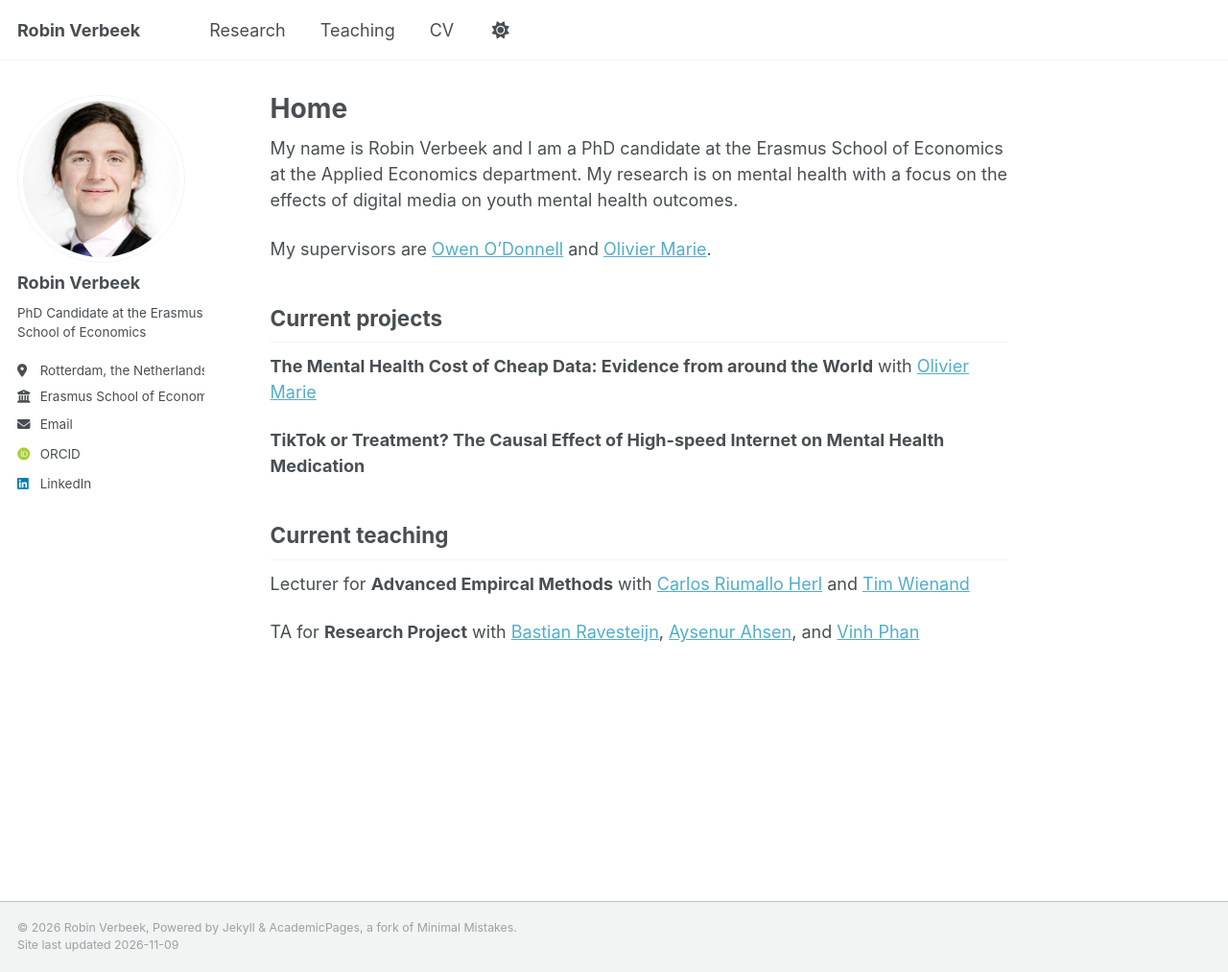
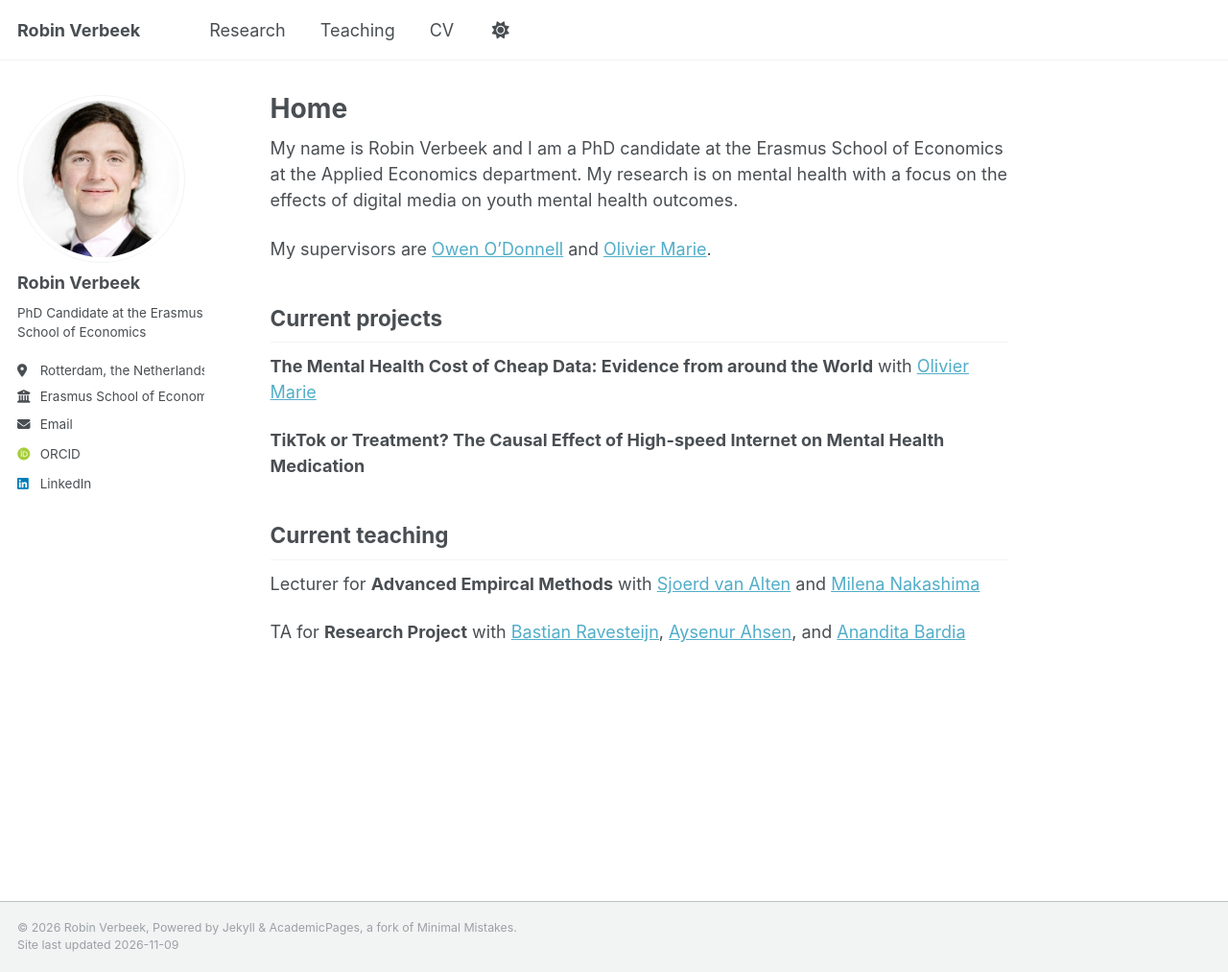
Before and after one commit to RobinV1/robinv1.github.io, a Jekyll site: the page built from _pages/about.md, in a window 1280 px wide and 1013 px high. Shown: the whole window at 96% size. Built offline with Jekyll 4.4.1, drawn with Linux system fonts in a browser that asks for light colours; some web fonts are replaced.

Commit message:
Update about.md
Updated teaching to 2026-2027

```diff
--- a/_pages/about.md
+++ b/_pages/about.md
@@ -17,6 +17,6 @@ My supervisors are [Owen O'Donnell](https://www.eur.nl/en/ese/people/owen-odonne
 <!-- MPhil thesis version: [here](/files/Tiktok or treatment MPhil thesis Robin.pdf) -->
 
 ## Current teaching
-Lecturer for **Advanced Empircal Methods** with [Carlos Riumallo Herl](https://www.eur.nl/en/people/carlos-riumallo-herl) and [Tim Wienand](https://www.linkedin.com/in/tim-wienand-049379138/)
+Lecturer for **Advanced Empircal Methods** with [Sjoerd van Alten](https://sites.google.com/view/sjoerd-van-alten/home) and [Milena Nakashima](https://www.linkedin.com/in/milena-mitiko-nakashima-714601167/)
 
-TA for **Research Project** with [Bastian Ravesteijn](https://sites.google.com/site/bastianravesteijn/), [Aysenur Ahsen](https://www.linkedin.com/in/ay%C5%9Fenur-ahsen-241708309/), and [Vinh Phan](https://www.vinhphan.nl/)
+TA for **Research Project** with [Bastian Ravesteijn](https://sites.google.com/site/bastianravesteijn/), [Aysenur Ahsen](https://www.linkedin.com/in/ay%C5%9Fenur-ahsen-241708309/), and [Anandita Bardia](https://www.linkedin.com/in/anandita-bardia/)
```
